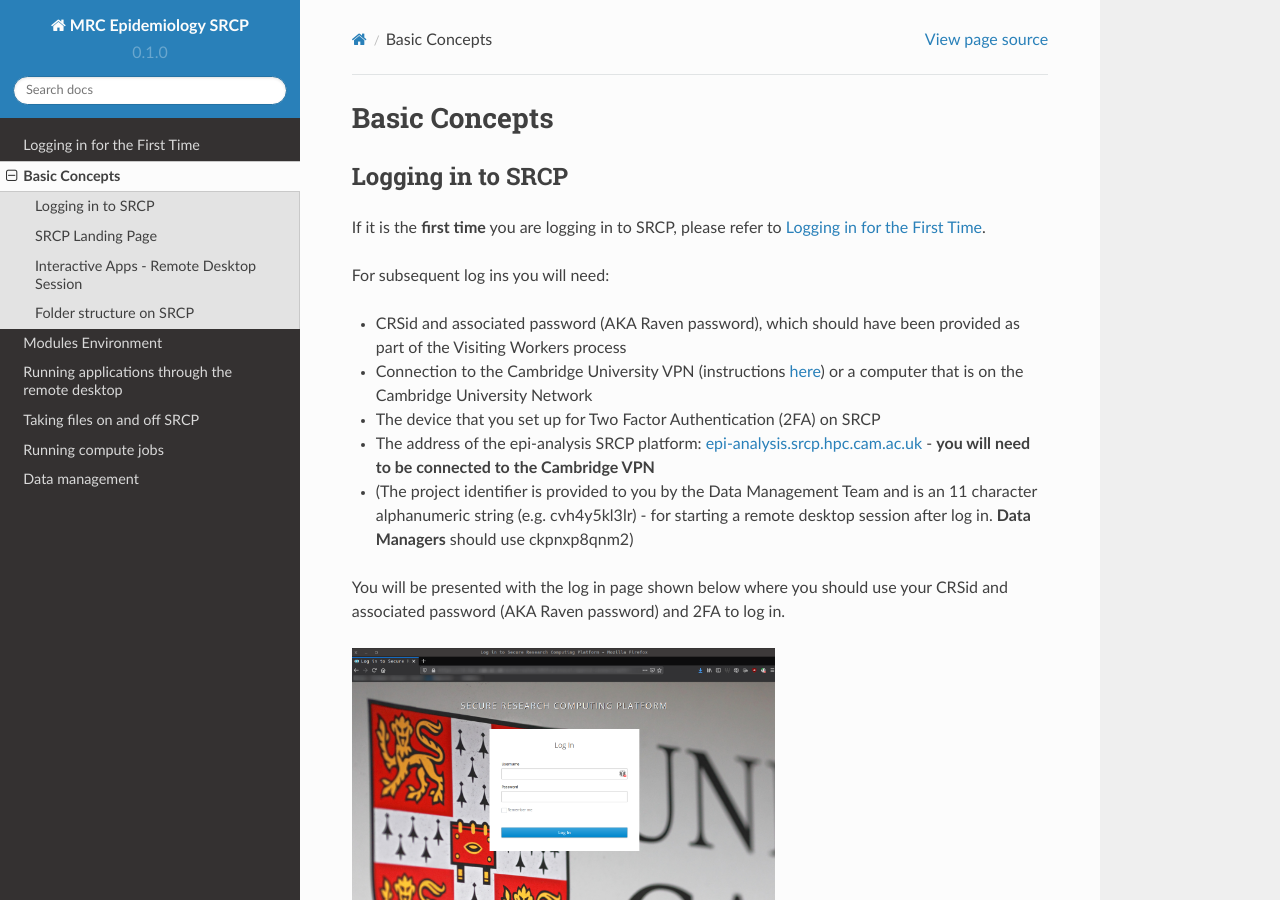
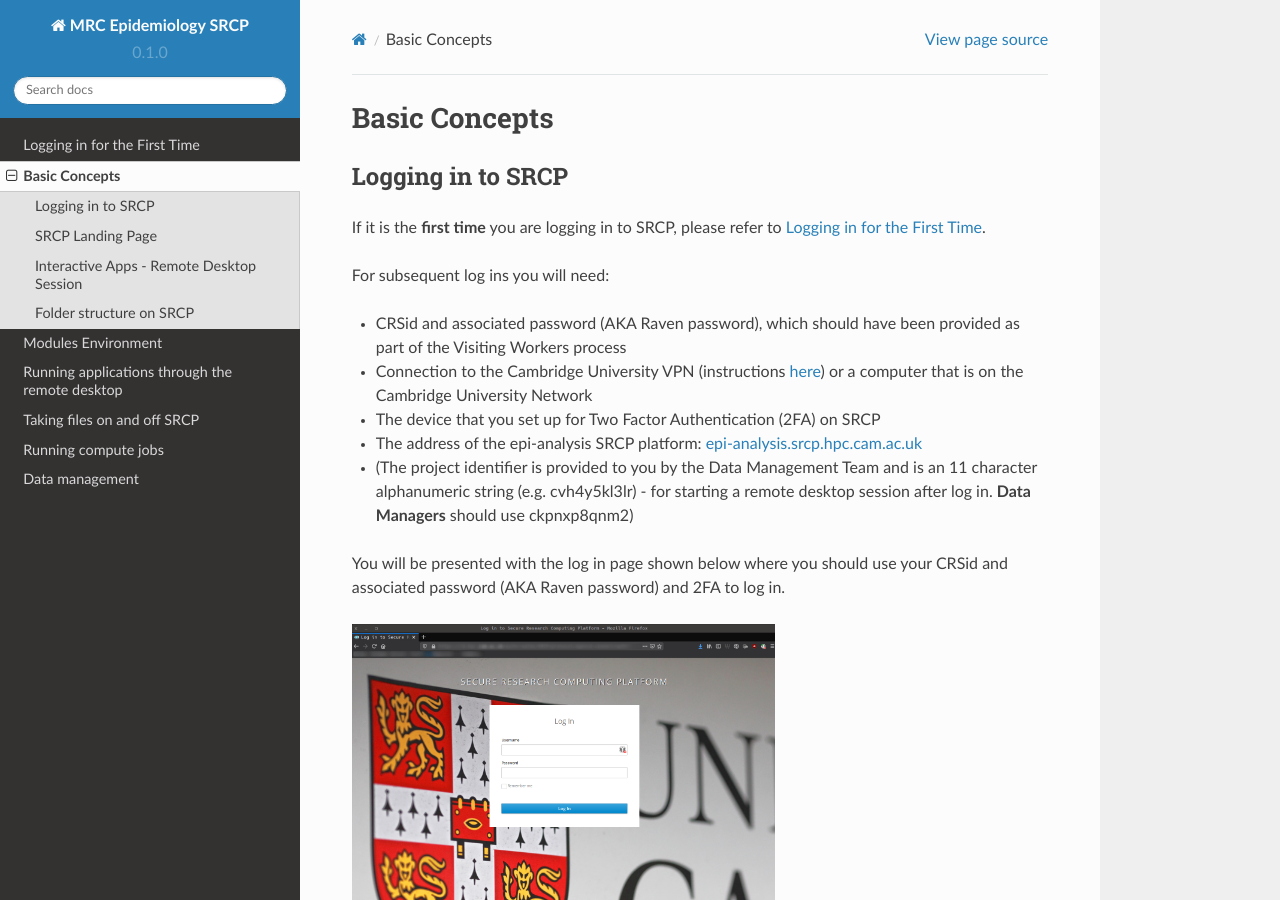
Before and after one commit to epi-analysis/SRCP_docs, a Sphinx documentation site: the page built from docs/source/01-Basic-Concepts.rst, in a window 1280 px wide and 900 px high. Built offline with Sphinx 7.4.7 and the Read the Docs theme 2.0.0, drawn with Linux system fonts in a browser that asks for light colours.

Commit message:
Update 01-Basic-Concepts.rst

```diff
--- a/docs/source/01-Basic-Concepts.rst
+++ b/docs/source/01-Basic-Concepts.rst
@@ -10,7 +10,7 @@
 -  CRSid and associated password (AKA Raven password), which should have been provided as part of the Visiting Workers process
 -  Connection to the Cambridge University VPN (instructions `here <https://help.uis.cam.ac.uk/service/network-services/remote-access/uis-vpn>`__) or a computer that is on the Cambridge University Network
 -  The device that you set up for Two Factor Authentication (2FA) on SRCP
--  The address of the epi-analysis SRCP platform: `epi-analysis.srcp.hpc.cam.ac.uk <https://epi-analysis.srcp.hpc.cam.ac.uk/>`__ - **you will need to be connected to the Cambridge VPN**
+-  The address of the epi-analysis SRCP platform: `epi-analysis.srcp.hpc.cam.ac.uk <https://epi-analysis.srcp.hpc.cam.ac.uk/>`__
 -  (The project identifier is provided to you by the Data Management Team and is an 11 character alphanumeric string (e.g. cvh4y5kl3lr) - for starting a remote desktop session after log in. **Data Managers** should use ckpnxp8qnm2)
 
 You will be presented with the log in page shown below where you should use your CRSid and associated password (AKA Raven password) and 2FA to log in.
```
